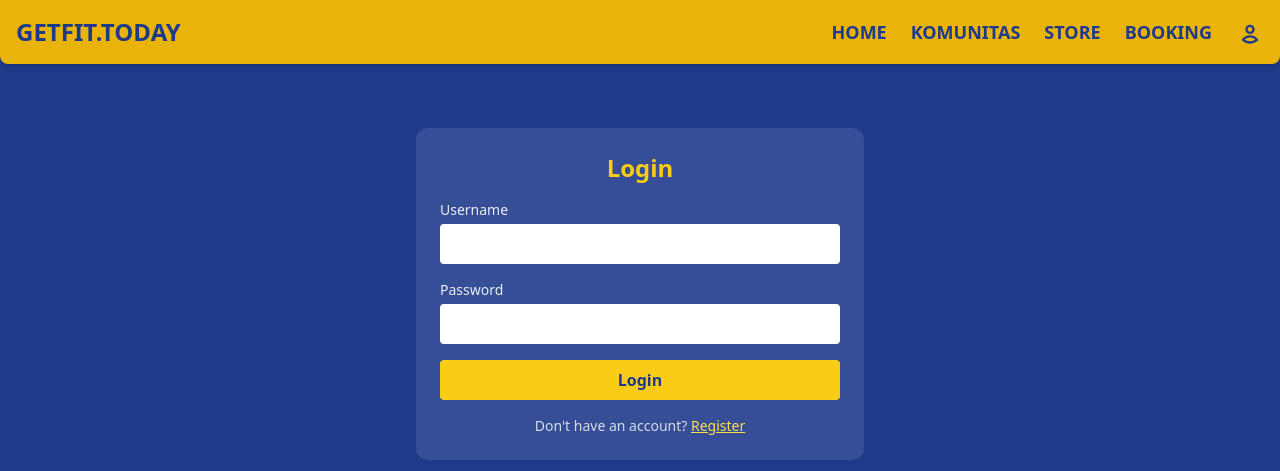
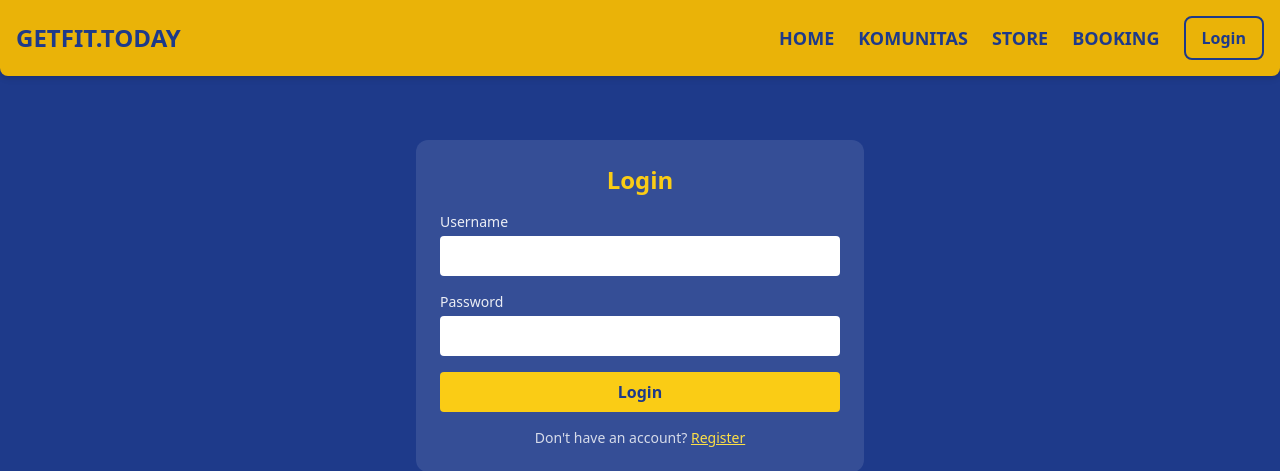
Before and after one commit to PBP-B01/getfittoday, a Django app: template central/templates/login.html in a window 1280 px wide. Shown: the top 471 px of the page. Run offline with Django 5.2, Linux system fonts and the light colour scheme; the template is opened without the code that fills it, so the values that code supplies are empty; some libraries are stand-ins or nearby versions.

Commit message:
Fix login

```diff
--- a/getfittoday/urls.py
+++ b/getfittoday/urls.py
@@ -19,7 +19,7 @@ from django.urls import path, include
 
 urlpatterns = [
     path('admin/', admin.site.urls),
-    path('', include('home.urls')), # Sertakan URL aplikasi home Anda
-    path("booking/", include("booking.urls")),
-    path("api/booking/", include("booking.urls")),
+    path("", include(("home.urls", "home"), namespace="home")),
+    path("booking/", include(("booking.urls", "booking"), namespace="booking")),
+    path("central/", include(("central.urls", "central"), namespace="central")),
 ]
--- a/templates/base.html
+++ b/templates/base.html
@@ -15,18 +15,53 @@
 </head>
 <body class="bg-blue-900 min-h-screen font-sans text-white">
   <!-- Navbar -->
-  <nav class="bg-yellow-500 p-4 flex items-center justify-between shadow-md rounded-b-lg sticky top-0 z-[2147483647] [isolation:isolate] hide-on-fullscreen">
+  <nav class="bg-yellow-500 p-4 flex items-center justify-between shadow-md rounded-b-lg sticky top-0 z-[2147483647] [isolation:isolate]">
     <div class="text-blue-900 font-bold text-2xl">GETFIT.TODAY</div>
 
-        <div class="hidden md:flex items-center space-x-6">
+    <!-- Desktop -->
+    <div class="hidden md:flex items-center gap-6">
       <a href="{% url 'home:home' %}" class="text-blue-900 hover:text-blue-700 font-semibold text-lg">HOME</a>
       <a href="#" class="text-blue-900 hover:text-blue-700 font-semibold text-lg">KOMUNITAS</a>
       <a href="#" class="text-blue-900 hover:text-blue-700 font-semibold text-lg">STORE</a>
+
+      {% if request.user.is_authenticated %}
         <a href="{% url 'booking:booking_page' %}" class="text-blue-900 hover:text-blue-700 font-semibold text-lg">BOOKING</a>
-            <a href="#" class="text-blue-900 hover:text-blue-700 text-2xl">
-                <svg xmlns="http://www.w3.org/2000/svg" fill="none" viewBox="0 0 24 24" stroke-width="2" stroke="currentColor" class="w-7 h-7"><path stroke-linecap="round" stroke-linejoin="round" d="M17.982 18.725A7.488 7.488 0 0012 15.75a7.488 7.488 0 00-5.982 2.975m11.963 0A8.966 8.966 0 0112 21a8.966 8.966 0 01-5.982-2.275M15 9.75a3 3 0 11-6 0 3 3 0 016 0z" /></svg>
+      {% else %}
+        <a href="{% url 'central:login' %}?next={% url 'booking:booking_page' %}" class="text-blue-900 hover:text-blue-700 font-semibold text-lg">BOOKING</a>
+      {% endif %}
+
+      <!-- Desktop widget -->
+      <div class="relative" id="user-widget-desktop">
+        {% if request.user.is_authenticated %}
+          <button id="userMenuBtn" type="button"
+                  class="relative z-10 inline-flex items-center justify-center w-10 h-10 rounded-full bg-yellow-500 text-blue-900 border-2 border-blue-900 shadow"
+                  aria-haspopup="true" aria-expanded="false" aria-controls="userMenu" title="{{ request.user.username }}">
+            <svg xmlns="http://www.w3.org/2000/svg" class="w-5 h-5" fill="currentColor" viewBox="0 0 24 24">
+              <path d="M12 12a5 5 0 1 0-5-5 5 5 0 0 0 5 5Zm0 2c-4.42 0-8 2.239-8 5v1h16v-1c0-2.761-3.58-5-8-5Z"/>
+            </svg>
+          </button>
+          <div id="userMenu"
+               class="absolute right-0 z-50 mt-2 w-56 bg-white text-blue-900 rounded-xl shadow-2xl overflow-hidden hidden">
+            <div class="px-4 py-3 border-b border-gray-200">
+              <p class="text-xs text-gray-500">Signed in as</p>
+              <p class="font-semibold truncate">{{ request.user.username }}</p>
+            </div>
+            <form method="post" action="{% url 'central:logout' %}" class="p-1">
+              {% csrf_token %}
+              <button type="submit" class="w-full text-left px-3 py-2 text-red-600 hover:text-red-700 hover:bg-red-50">
+                Logout
+              </button>
+            </form>
+          </div>
+        {% else %}
+          <a href="{% url 'central:login' %}?next={{ request.get_full_path|urlencode }}"
+             class="inline-flex items-center px-4 py-2 rounded-lg border-2 border-blue-900 text-blue-900 font-semibold hover:bg-blue-100 focus:outline-none focus:ring-2 focus:ring-blue-300">
+            Login
           </a>
+        {% endif %}
       </div>
+    </div>
+  </nav>
 
     <!-- Mobile -->
     <div class="md:hidden flex items-center space-x-4">
@@ -80,7 +115,6 @@
     {% else %}
       <a href="{% url 'central:login' %}?next={% url 'booking:booking_page' %}" class="block text-blue-900 hover:text-blue-700 font-semibold text-lg px-4 py-2">BOOKING</a>
     {% endif %}
-        <a href="{% url 'booking:booking_page' %}" class="block text-blue-900 hover:text-blue-700 font-semibold text-lg px-4 py-2">BOOKING</a>
   </div>
 
   <main class="container mx-auto px-4 py-8 pt-6 relative z-0">
```
Also changed, not shown: home/templates/main.html (+31 -0 lines). Lines whose indentation alone changed are shown as unchanged.
